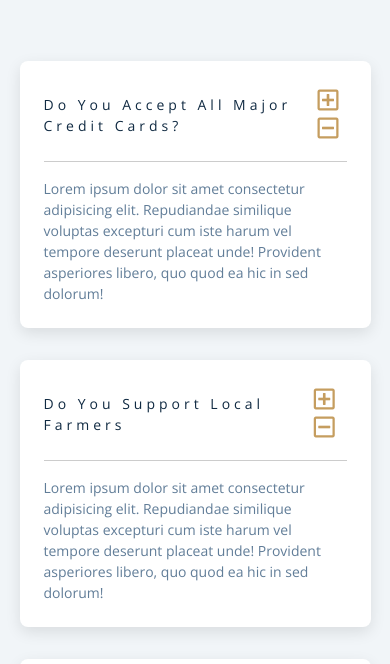
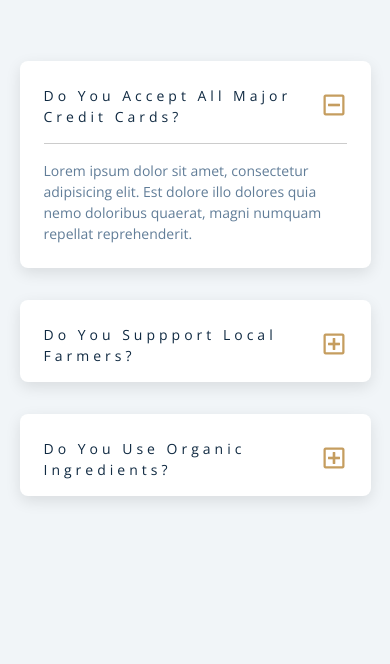
Before and after one commit to Danfirech/js7-questions, a plain HTML site: page setup/index.html in a window 390 px wide. Both pictures are taken after a click on the button 328 px from the left and 284 px from the top of the page. Shown: the part 170-834 px from the top of the page. Drawn offline with nearby package versions, Linux system fonts and the light colour scheme.

Commit message:
added toggle to plus minus button

```diff
--- a/setup/app.js
+++ b/setup/app.js
@@ -1,2 +1,12 @@
 //using selectors inside the element
 // traversing the dom
+
+const btns = document.querySelectorAll(".question-btn");
+
+btns.forEach(function (btn) {
+  btn.addEventListener("click", function (e) {
+    const question = e.currentTarget.parentElement.parentElement;
+
+    question.classList.toggle("show-text");
+  });
+});
--- a/setup/index.html
+++ b/setup/index.html
@@ -5,10 +5,7 @@
     <meta name="viewport" content="width=device-width, initial-scale=1.0" />
     <title>Q & A</title>
     <!-- font-awesome -->
-    <link
-      rel="stylesheet"
-      href="https://cdnjs.cloudflare.com/ajax/libs/font-awesome/5.14.0/css/all.min.css"
-    />
+    <link rel="stylesheet" href="https://cdnjs.cloudflare.com/ajax/libs/font-awesome/5.14.0/css/all.min.css" />
     <!-- extra fonts -->
     <link
       href="https://fonts.googleapis.com/css?family=Great+Vibes&display=swap"
@@ -19,71 +16,87 @@
   </head>
   <body>
       <section class="questions">
-      <!--title-->
+        <!-- title -->
         <div class="title">
           <h2>general questions</h2>
         </div>
-      <!--questions-->
+        <!-- questions -->
         <div class="section-center">
-        <!--Single Question-->
+          <!-- single question -->
           <article class="question">
+            <!-- question title -->
             <div class="question-title">
-            <p>Do you accept all major credit cards?</p>
+              <p>do you accept all major credit cards?</p>
               <button type="button" class="question-btn">
                 <span class="plus-icon">
                   <i class="far fa-plus-square"></i>
+                </span>
                 <span class="minus-icon">
-                </span class="minus-icon">
                   <i class="far fa-minus-square"></i>
                 </span>
               </button>
             </div>
-          <!--question text-->
+            <!-- question text -->
             <div class="question-text">
-            <p>Lorem ipsum dolor sit amet consectetur adipisicing elit. Repudiandae similique voluptas excepturi cum iste harum vel tempore deserunt placeat unde! Provident asperiores libero, quo quod ea hic in sed dolorum!</p>
+              <p>
+                Lorem ipsum dolor sit amet, consectetur adipisicing elit. Est
+                dolore illo dolores quia nemo doloribus quaerat, magni numquam
+                repellat reprehenderit.
+              </p>
             </div>
           </article>
-        <!--end Single Question-->
-        <!--second question-->
+          <!-- end of single question -->
+          <!-- single question -->
           <article class="question">
+            <!-- question title -->
             <div class="question-title">
-            <p>Do you support local farmers</p>
+              <p>do you suppport local farmers?</p>
               <button type="button" class="question-btn">
                 <span class="plus-icon">
                   <i class="far fa-plus-square"></i>
+                </span>
                 <span class="minus-icon">
-                </span class="minus-icon">
                   <i class="far fa-minus-square"></i>
                 </span>
               </button>
             </div>
-          <!--question text-->
+            <!-- question text -->
             <div class="question-text">
-            <p>Lorem ipsum dolor sit amet consectetur adipisicing elit. Repudiandae similique voluptas excepturi cum iste harum vel tempore deserunt placeat unde! Provident asperiores libero, quo quod ea hic in sed dolorum!</p>
+              <p>
+                Lorem ipsum dolor sit amet, consectetur adipisicing elit. Est
+                dolore illo dolores quia nemo doloribus quaerat, magni numquam
+                repellat reprehenderit.
+              </p>
             </div>
           </article>
-        <!--end second question-->
-        <!--third question-->
+          <!-- end of single question -->
+          <!-- single question -->
           <article class="question">
+            <!-- question title -->
             <div class="question-title">
-            <p>Do you use organic Ingredients?</p>
+              <p>do you use organic ingredients?</p>
+              <!-- button -->
               <button type="button" class="question-btn">
                 <span class="plus-icon">
                   <i class="far fa-plus-square"></i>
+                </span>
                 <span class="minus-icon">
-                </span class="minus-icon">
                   <i class="far fa-minus-square"></i>
                 </span>
               </button>
             </div>
-          <!--question text-->
+            <!-- question text -->
             <div class="question-text">
-            <p>Lorem ipsum dolor sit amet consectetur adipisicing elit. Repudiandae similique voluptas excepturi cum iste harum vel tempore deserunt placeat unde! Provident asperiores libero, quo quod ea hic in sed dolorum!</p>
+              <p>
+                Lorem ipsum dolor sit amet, consectetur adipisicing elit. Est
+                dolore illo dolores quia nemo doloribus quaerat, magni numquam
+                repellat reprehenderit.
+              </p>
             </div>
           </article>
-         <!--end third question-->
-      </div>
+          <!-- end of single question -->
       </section>
+    </main>
     <!-- javascript -->
     <script src="app.js"></script>
   </body>
--- a/setup/styles.css
+++ b/setup/styles.css
@@ -231,7 +231,8 @@ Questions
   margin-bottom: 0;
 }
 /* hide text */
-/* .question-text {
+
+.question-text {
   display: none;
 }
 .show-text .question-text {
@@ -245,4 +246,4 @@ Questions
 }
 .show-text .plus-icon {
   display: none;
-} */
+}
```
Lines whose indentation alone changed are shown as unchanged.
